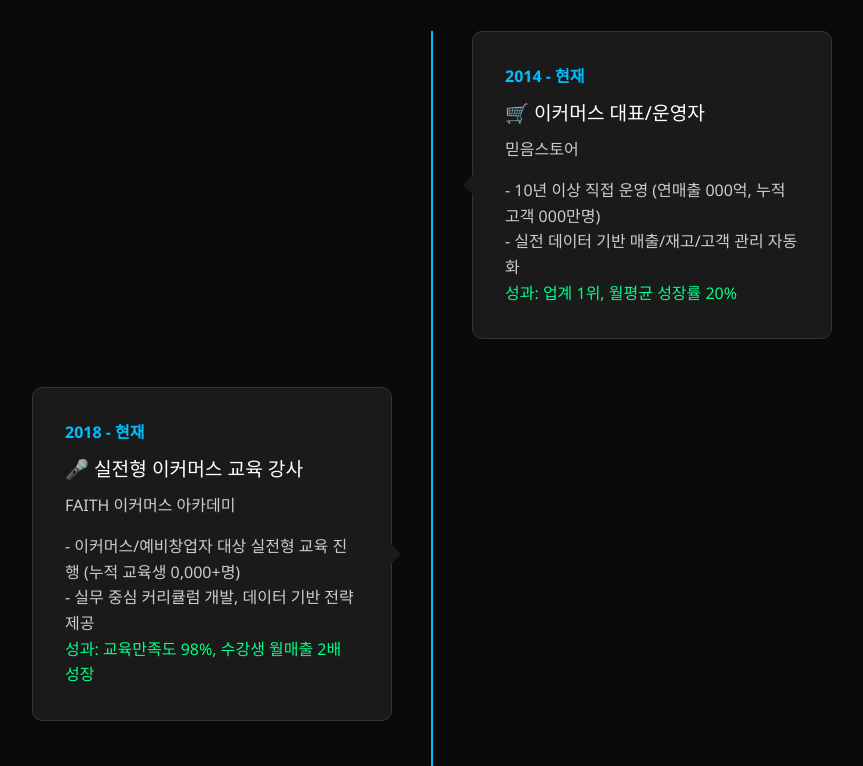
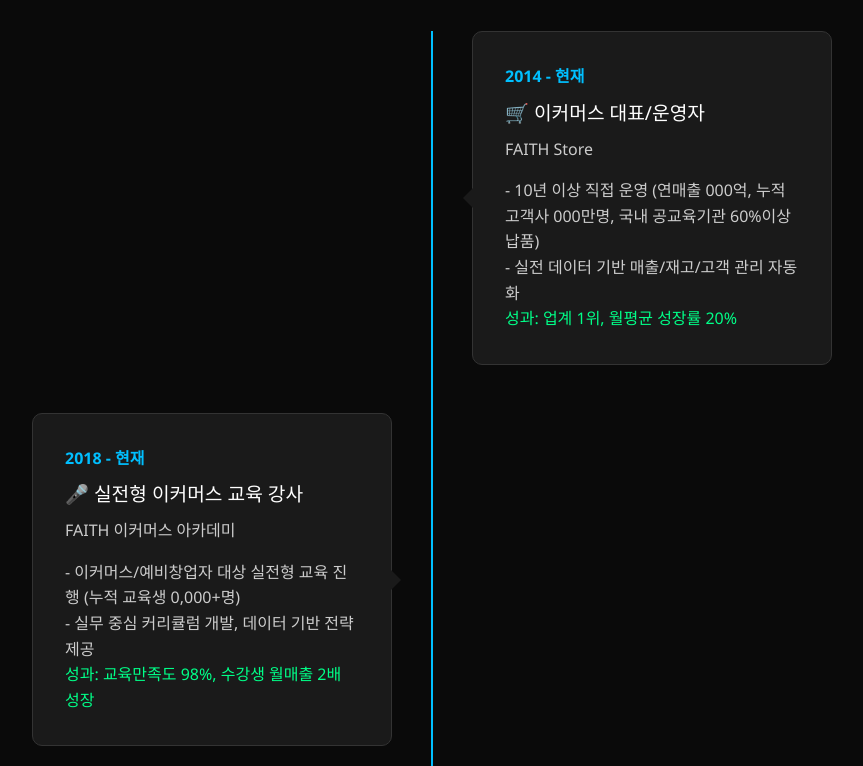
Before and after one commit to Faith153/webpage, a plain HTML site: page index.html in a window 1280 px wide. Shown: the part 4020-4786 px from the top of the page, without its empty margins (208-1071 px from the left). Drawn offline with Linux system fonts and the light colour scheme.

Commit message:
Update index.html

```diff
--- a/index.html
+++ b/index.html
@@ -266,9 +266,10 @@
                     <div class="timeline-content">
                         <div class="timeline-date">2014 - 현재</div>
                         <div class="timeline-title">🛒 이커머스 대표/운영자</div>
-                        <div class="timeline-company">믿음스토어</div>
+                        <div class="timeline-company">FAITH Store</div>
                         <div class="timeline-description">
-                            - 10년 이상 직접 운영 (연매출 000억, 누적고객 000만명)<br>
+                            - 10년 이상 직접 운영
+                              (연매출 000억, 누적고객사 000만명, 국내 공교육기관 60%이상 납품)<br>
                             - 실전 데이터 기반 매출/재고/고객 관리 자동화<br>
                             <span style='color:#00ff88;'>성과: 업계 1위, 월평균 성장률 20%</span>
                         </div>
```
